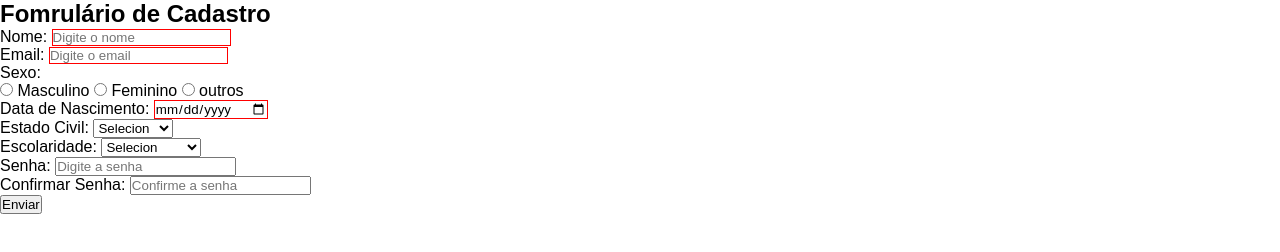
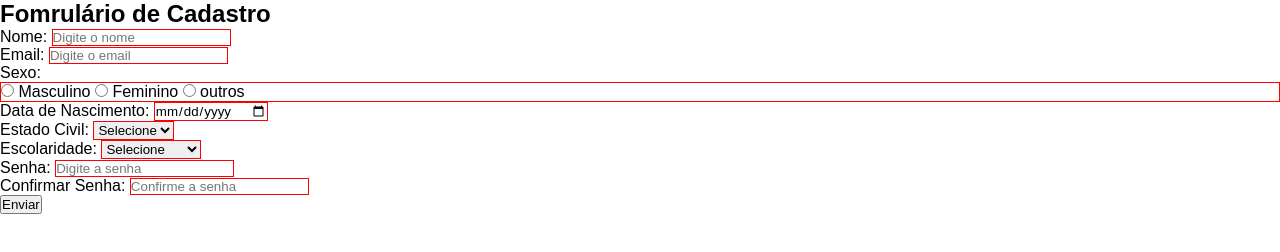
Before and after one commit to valderbill/senai-valdeli, a plain HTML site: page formulario.html in a window 1280 px wide. Both pictures are taken after a click on the button "Enviar". Drawn offline with Linux system fonts and the light colour scheme.

Commit message:
Implementação Validar continuação

```diff
--- a/formulario.html
+++ b/formulario.html
@@ -1,5 +1,6 @@
 <!DOCTYPE html>
 <html lang="pt-br">
+
 <head>
     <meta charset="UTF-8">
     <meta http-equiv="X-UA-Compatible" content="IE=edge">
@@ -7,6 +8,8 @@
     <title>Cadatro</title>
     <link rel="stylesheet" href="estilo.css">
 </head>
+
+<body>
     <div class="container mt-5">
         <div class="container-md mt-2">
             <h2>Fomrulário de Cadastro</h2>
@@ -24,6 +27,7 @@
 
             <div class="col-sm-6 col-md-5 col-lg-4">
                 <label>Sexo:</label>
+                <div id="sexo">
                     <div class="mb-3">
                         <input type="radio" class="form-check-input" id="masculino" name="sexo" value="masculino">
                         <label class="form-check-label" for="masculino">Masculino</label>
@@ -33,14 +37,15 @@
                         <label class="form-check-label" for="outros">outros</label>
                     </div>
                 </div>
+            </div>
             <div class="mb-3 col-sm-6 col-md-4">
                 <label for="nome">Data de Nascimento:</label>
                 <input type="date" class="form-control" id="dtNascimento" name="dtNascimento">
             </div>
-            <div class="mb-3 col-sm-6 col-md-4" >
+            <div class="mb-3 col-sm-6 col-md-4">
                 <label for="nome">Estado Civil:</label>
-                <select class="form-select" id="estado-civil" name="estado-civil">
-                    <option>Selecion</option>
+                <select class="form-select" id="estadoCivil" name="estado-civil">
+                    <option value="">Selecione</option>
                     <option>Solteiro</option>
                     <option>Casado</option>
                     <option>Separado</option>
@@ -49,7 +54,7 @@
             <div class="mb-3 col-sm-6 col-md-4">
                 <label for="nome">Escolaridade:</label>
                 <select class="form-select" id="escolaridade" name="escolaridade">
-                    <option>Selecion</option>
+                    <option value="">Selecione</option>
                     <option>Fundamental</option>
                     <option>Médio</option>
                     <option>Superior</option>
@@ -70,32 +75,44 @@
 
     </div>
     <script>
-    document.querySelector("#enviar").addEventListener("click",validarForm);
-    function validarForm(){
-       let nome = document.getElementById("nome");
-       if (nome.value == '') {
-           nome.style.border = '1px solid red';
-       }  else{
-           nome.style.border = '';
+        document.querySelector("#enviar").addEventListener("click", validarForm);
+        function validarForm() {
+            validarInput("nome");
+            validarInput("email");
+            validarInput("dtNascimento");
+            validarInput("escolaridade");
+            validarInput("estadoCivil");
+            validarInput("senha");
+            validarInput("confirmar");
+            validarSexo();
+
         }
-       let email = document.getElementById("email");
-       if (email.value == '') {
-           email.style.border = '1px solid red';
+        function validarSexo() {
 
-       }else{
-           email.style.border = '';
+            let stSexo = false;
+            let lsSexo = document.getElementsByName("sexo");
+            for (sx of lsSexo) {
+                if (sx.checked) {
+                    stSexo = true
                 }
-       let dtNascimento = document.getElementById("dtNascimento");
-       if (dtNascimento.value == '') {
-           dtNascimento.style.border = '1px solid red';
-
-       }else{
-           dtNascimento.style.border = '';
+            }
+            if (!stSexo) {
+                document.getElementById("sexo").style.border = '1px solid red';
+            } else {
+                document.getElementById("sexo").style.border = '';
+            }
         }
 
+        function validarInput(idItem) {
+            let item = document.getElementById(idItem);
+            if (item.value == '') {
+                item.style.border = '1px solid red';
 
-
+            } else {
+                item.style.border = '';
+            }
         }
     </script>
 </body>
+
 </html>
```
Lines whose indentation alone changed are shown as unchanged.
